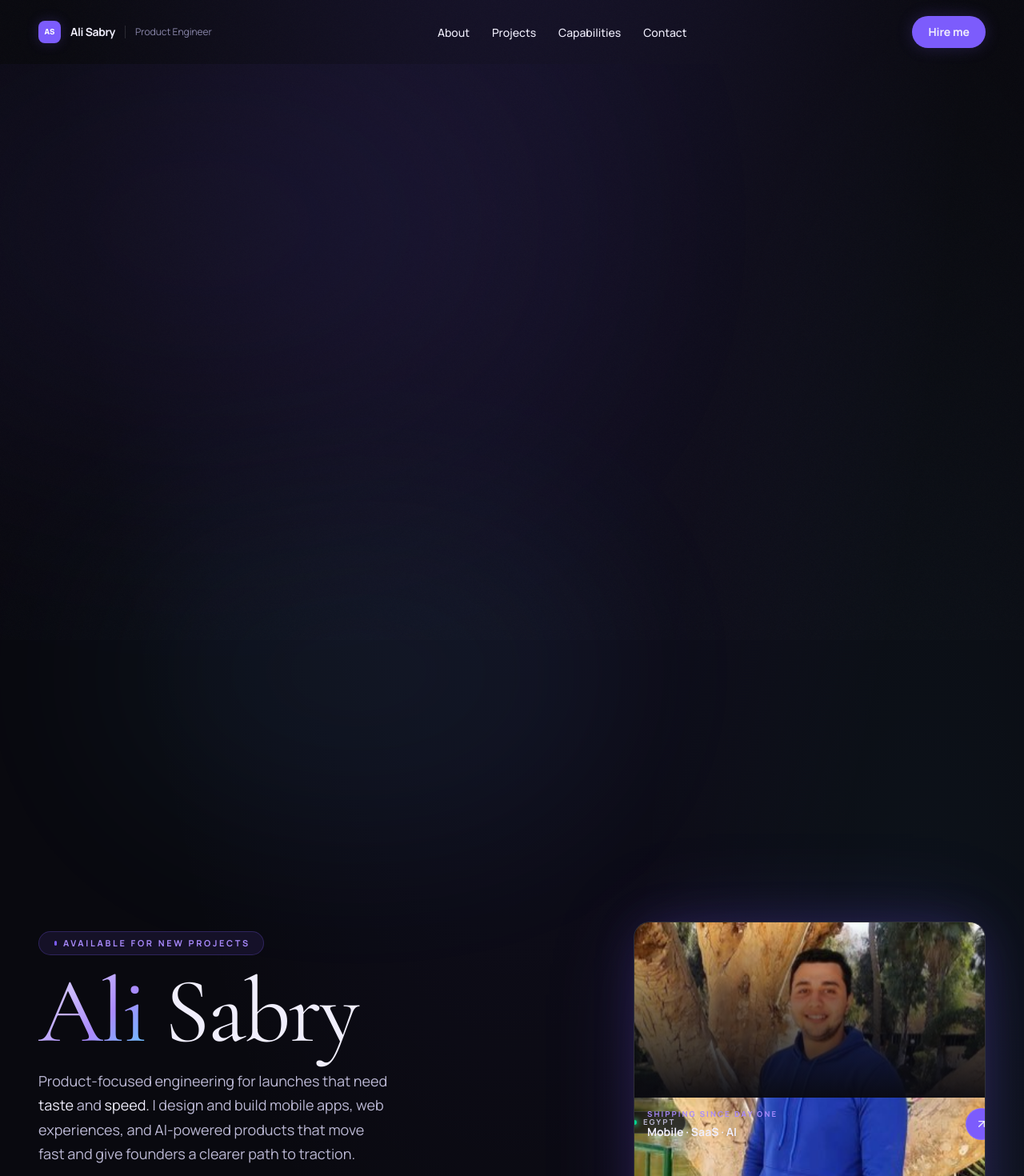
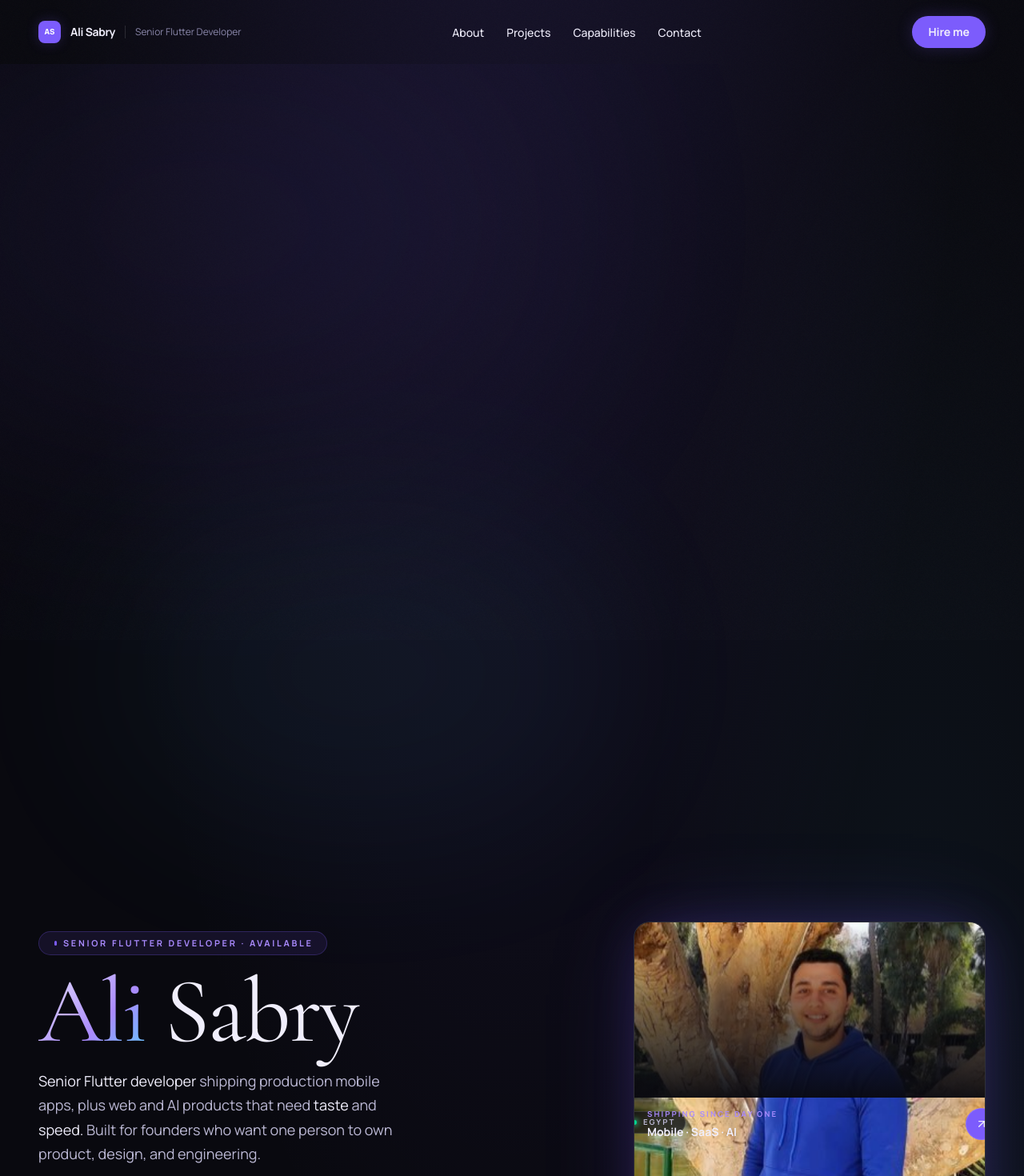
Before and after one commit to alisabry22/portfolio, a Next.js app: page / in a window 1280 px wide. Shown: the top 1470 px of the page at 80% size. Built offline with nearby package versions, Linux system fonts and the light colour scheme.

Commit message:
feat: highlight Senior Flutter Developer across portfolio

```diff
--- a/app/layout.tsx
+++ b/app/layout.tsx
@@ -16,28 +16,30 @@ const cormorant = Cormorant_Garamond({
 });
 
 export const metadata: Metadata = {
-  title: "Ali Sabry | Mobile, SaaS, and AI Product Engineer",
+  title: "Ali Sabry | Senior Flutter Developer · Mobile, SaaS, and AI",
   description:
-    "Ali Sabry builds launch-ready mobile apps, SaaS products, and AI-powered experiences for founders who need strong design, fast execution, and shipped results.",
+    "Senior Flutter developer building launch-ready mobile apps, SaaS products, and AI-powered experiences for founders who need strong design, fast execution, and shipped results.",
   keywords: [
     "Ali Sabry",
+    "Senior Flutter developer",
     "Flutter developer",
+    "Dart developer",
     "Next.js developer",
     "AI product engineer",
     "mobile app developer",
     "freelance software engineer",
   ],
   openGraph: {
-    title: "Ali Sabry | Mobile, SaaS, and AI Product Engineer",
+    title: "Ali Sabry | Senior Flutter Developer",
     description:
-      "From mobile launches to AI product experiences, Ali Sabry helps founders ship polished products that attract users and convert better.",
+      "Senior Flutter developer shipping mobile, SaaS, and AI products that founders actually launch.",
     type: "website",
   },
   twitter: {
     card: "summary_large_image",
-    title: "Ali Sabry | Mobile, SaaS, and AI Product Engineer",
+    title: "Ali Sabry | Senior Flutter Developer",
     description:
-      "Launch-focused engineering for mobile apps, SaaS platforms, and AI features.",
+      "Senior Flutter developer building launch-ready mobile, SaaS, and AI products.",
   },
 };
 
--- a/components/Footer.tsx
+++ b/components/Footer.tsx
@@ -16,7 +16,7 @@ export default function Footer() {
               Ali <span className="gradient-text">Sabry</span>
             </div>
             <div className="mt-1.5 text-[0.82rem]">
-              Mobile · SaaS · AI product engineering
+              Senior Flutter · SaaS · AI product engineering
             </div>
           </div>
 
--- a/components/Hero.tsx
+++ b/components/Hero.tsx
@@ -35,7 +35,7 @@ export default function Hero() {
                 <span className="absolute inline-flex h-full w-full animate-ping rounded-full bg-[var(--accent)] opacity-75" />
                 <span className="relative inline-flex h-1.5 w-1.5 rounded-full bg-[var(--accent)]" />
               </span>
-              Available for new projects
+              Senior Flutter Developer · Available
             </span>
           </motion.div>
 
@@ -51,13 +51,13 @@ export default function Hero() {
 
           <motion.p
             variants={fadeUp}
-            className="max-w-[40ch] text-base leading-[1.7] text-[var(--muted-strong)] sm:text-lg"
+            className="max-w-[42ch] text-base leading-[1.7] text-[var(--muted-strong)] sm:text-lg"
           >
-            Product-focused engineering for launches that need{" "}
-            <em className="not-italic text-[var(--text)]">taste</em> and{" "}
-            <em className="not-italic text-[var(--text)]">speed.</em> I design
-            and build mobile apps, web experiences, and AI-powered products
-            that move fast and give founders a clearer path to traction.
+            <em className="not-italic text-[var(--text)]">Senior Flutter developer</em>{" "}
+            shipping production mobile apps, plus web and AI products that
+            need <em className="not-italic text-[var(--text)]">taste</em> and{" "}
+            <em className="not-italic text-[var(--text)]">speed.</em> Built for
+            founders who want one person to own product, design, and engineering.
           </motion.p>
 
           <motion.div variants={fadeUp} className="flex flex-wrap gap-2.5 pt-1">
@@ -101,7 +101,10 @@ export default function Hero() {
 
           <motion.div variants={fadeUp} className="flex flex-wrap items-center gap-1.5">
             <Sparkles size={12} className="text-[var(--accent)]" />
-            {["Flutter", "Next.js", "Firebase", "AI / LLM", "RevenueCat"].map((t) => (
+            <span className="rounded-full border border-[var(--accent)] bg-[var(--accent-fade)] px-3 py-1 text-xs font-bold text-[var(--accent-strong)]">
+              Flutter · Senior
+            </span>
+            {["Dart", "Next.js", "Firebase", "AI / LLM", "RevenueCat"].map((t) => (
               <span key={t} className="tag-pill">{t}</span>
             ))}
           </motion.div>
--- a/components/Navbar.tsx
+++ b/components/Navbar.tsx
@@ -41,7 +41,7 @@ export default function Navbar() {
           </span>
           <span className="hidden h-4 w-px bg-[var(--line-strong)] sm:block" />
           <span className="hidden text-xs text-[var(--muted)] sm:block">
-            Product Engineer
+            Senior Flutter Developer
           </span>
         </Link>
 
```
